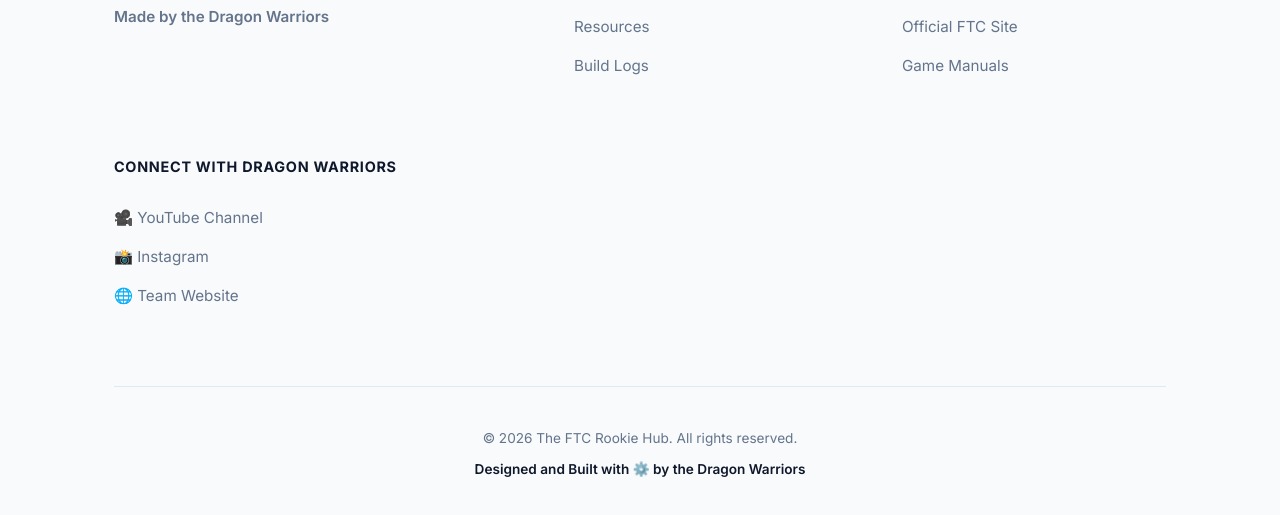
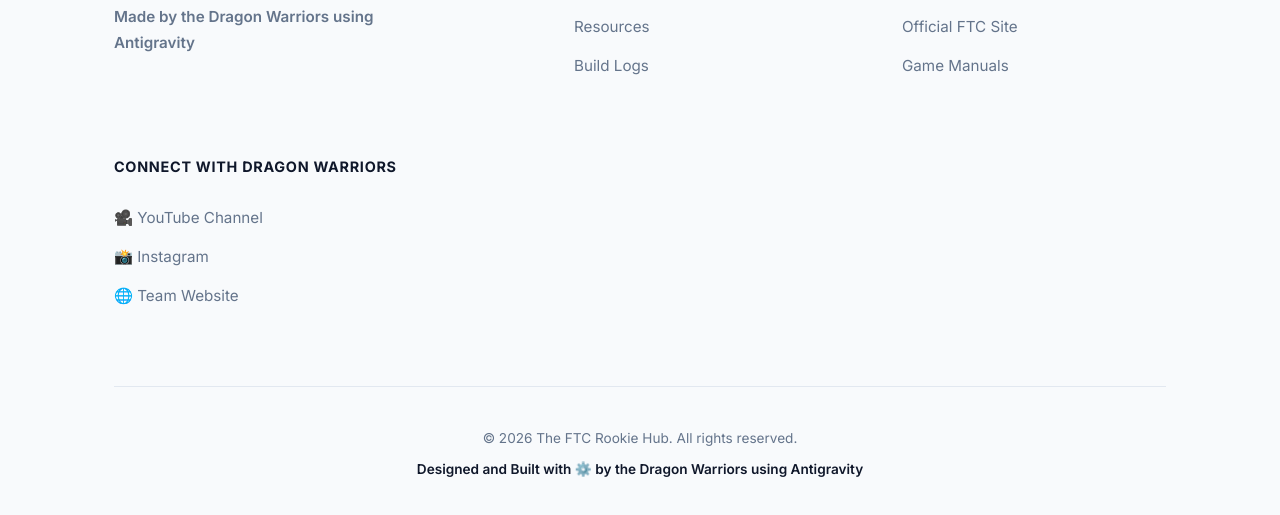
Before and after one commit to TheFTCRookieHub/website, a plain HTML site: page index.html in a window 1280 px wide. Shown: the part 2697-3212 px from the top of the page. Drawn offline with Linux system fonts and the light colour scheme.

Commit message:
Add files via upload

```diff
--- a/index.html
+++ b/index.html
@@ -129,7 +129,7 @@
                             style="margin-left: 0.5rem;">→</span></a>
                 </div>
 
-                <div
+                <div id="recentPostsFeed"
                     style="grid-column: 1 / -1; text-align: center; padding: 4rem 2rem; background: var(--surface); border: 2px dashed var(--border); border-radius: 12px;">
                     <div style="font-size: 3rem; margin-bottom: 1.5rem;">🚀</div>
                     <h3 style="font-size: 1.5rem; margin-bottom: 1rem;">The community is warming up!</h3>
@@ -183,7 +183,7 @@
                     <h2 class="logo">The <span>FTC Rookie</span> Hub</h2>
                     <p>A safe, welcoming space for the next generation of FTC engineers.</p>
                     <p class="credit-text">Made by the <a href="https://ftcdragonwarriors.github.io/website/"
-                            target="_blank">Dragon Warriors</a></p>
+                            target="_blank">Dragon Warriors</a> using Antigravity</p>
                 </div>
                 <div class="footer-links">
                     <h3>Explore</h3>
@@ -218,7 +218,8 @@
             <div class="footer-bottom">
                 <p>&copy; 2026 The FTC Rookie Hub. All rights reserved.</p>
                 <p class="credit-text">Designed and Built with ⚙️ by the <a
-                        href="https://ftcdragonwarriors.github.io/website/" target="_blank">Dragon Warriors</a></p>
+                        href="https://ftcdragonwarriors.github.io/website/" target="_blank">Dragon Warriors</a> using
+                    Antigravity</p>
             </div>
         </div>
     </footer>
```
Also changed, not shown: about.html (+3 -2 lines), build-logs.html (+3 -2 lines), common-mistakes.html (+1 -1 lines), competition.html (+3 -2 lines), connect.html (+1 -1 lines), forum.html (+3 -2 lines), game-manuals.html (+1 -1 lines), phase0.html (+1 -1 lines), phase1.html (+1 -1 lines), phase2.html (+1 -1 lines), phase3.html (+1 -1 lines), phase4.html (+1 -1 lines), post.html (+2 -1 lines), resources.html (+3 -2 lines), 2 more files.
